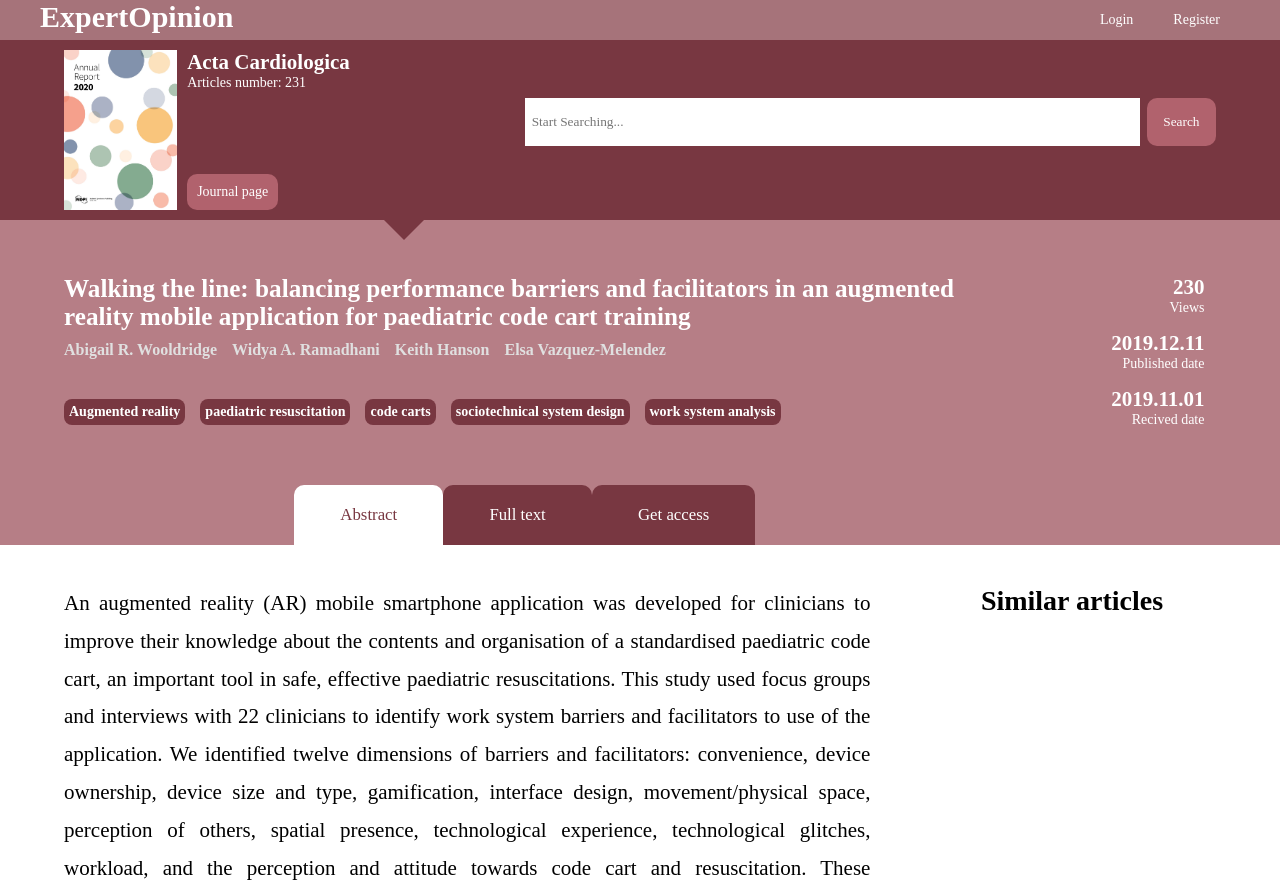
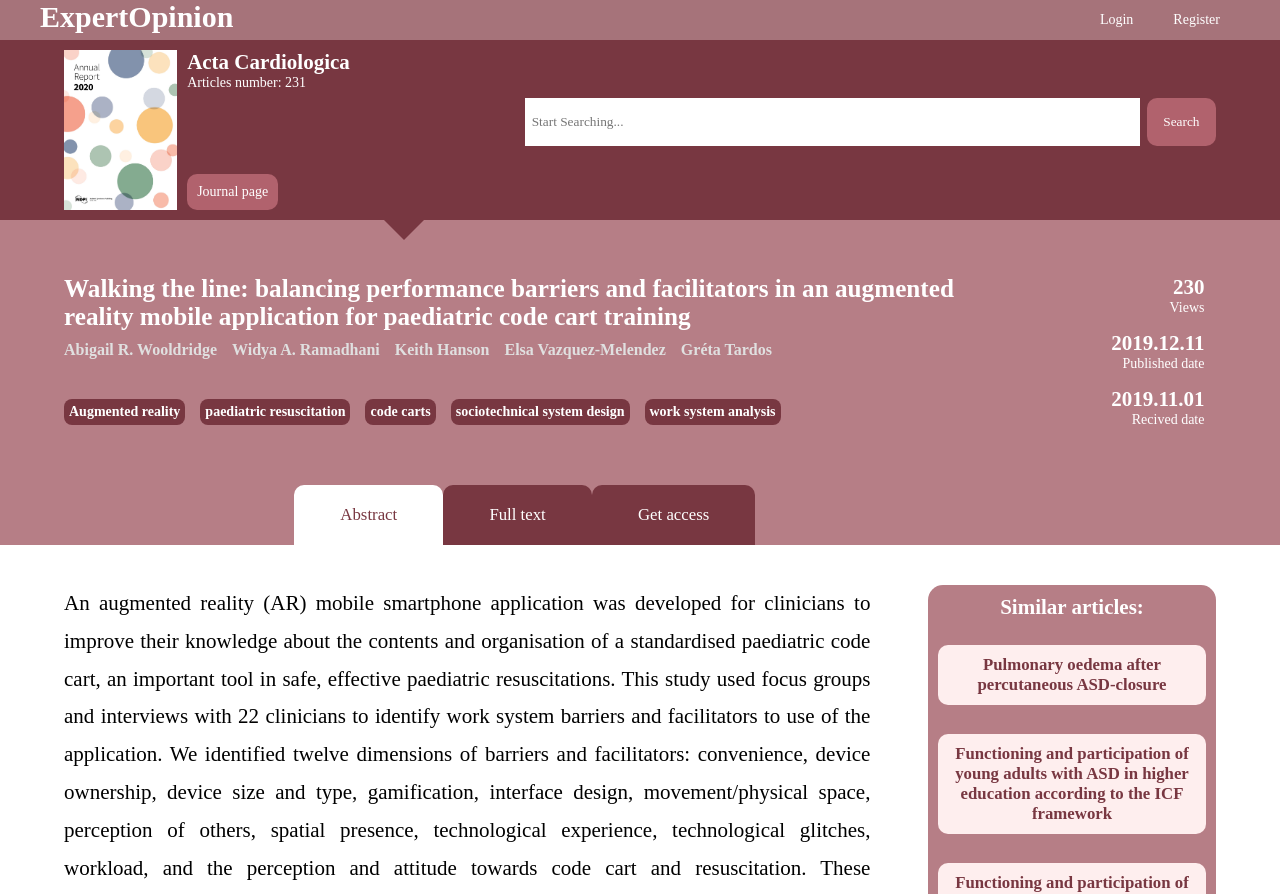
Before and after one commit to Radagea/journalist, a Vue app: page /article/1 in a window 1280 px wide. Shown: the top 894 px of the page. Built offline with nearby package versions, Linux system fonts and the light colour scheme; a web font is replaced by a local one.

Commit message:
Article main page prepared for fetch, searchbar, search for author search for keyword now operatable

```diff
--- a/src/components/UI/TheFooter.vue
+++ b/src/components/UI/TheFooter.vue
@@ -11,9 +11,8 @@ export default {
 
 <style scoped>
 footer {
-    display: block;
     width: 100%;
     height: 30rem;
     background: #783741;
 }
-</style>>
+</style>
--- a/src/components/UI/cards/articles/ArticleTitle.vue
+++ b/src/components/UI/cards/articles/ArticleTitle.vue
@@ -5,17 +5,14 @@
             <div class="articletitle">
                 <h1>Walking the line: balancing performance barriers and facilitators in an augmented reality mobile application for paediatric code cart training</h1>
                 <h2>
-                    <span>Abigail R. Wooldridge</span>
-                    <span>Widya A. Ramadhani</span>
-                    <span>Keith Hanson</span>
-                    <span>Elsa Vazquez-Melendez</span>
+                    <span v-for="author in authors" :key="author.id" @click="searchAuthor(author)">
+                        {{author.firstName}} {{author.lastName}}
+                    </span>
                 </h2>
                 <h3>
-                    <span>Augmented reality</span>
-                    <span>paediatric resuscitation</span>
-                    <span>code carts</span>
-                    <span>sociotechnical system design</span>
-                    <span>work system analysis</span>
+                    <span v-for="keyword in keywords" :key="keyword.id" @click="searchKeyword(keyword)">
+                        {{keyword.keyword}}
+                    </span>
                 </h3>
                 <nav>
                     <ul>
@@ -39,7 +36,72 @@
 
 <script>
 export default {
+    data() {
+        return {
+            authors: [
+                {
+                    id: 1,
+                    firstName: 'Abigail R.',
+                    lastName: 'Wooldridge'
+                },
+                {
+                    id: 2,
+                    firstName: 'Widya A.',
+                    lastName: 'Ramadhani'
+                },
+                {
+                    id: 3,
+                    firstName: 'Keith',
+                    lastName: 'Hanson'
+                },
+                {
+                    id: 4,
+                    firstName: 'Elsa',
+                    lastName: 'Vazquez-Melendez'
+                },
+                {
+                    id: 5,
+                    firstName: 'Gréta',
+                    lastName: 'Tardos'
+                }
+            ],
+            keywords: [
+                {
+                    id: 1,
+                    keyword: 'Augmented reality',
+                },
+                {
+                    id: 2,
+                    keyword: 'paediatric resuscitation'
+                },
+                {
+                    id: 3,
+                    keyword: 'code carts'
+                },
+                {
+                    id: 4,
+                    keyword: 'sociotechnical system design'
+                },
+                {
+                    id: 5,
+                    keyword: 'work system analysis'
+                }
+            ]
+        };
+    },
+    methods: {
+        searchAuthor(authors) {
+            const authorName = authors.firstName+" "+authors.lastName;
+            this.$router.push({name: 'Searching', query: {author: authorName}});
+        },
+        searchKeyword(keyword) {
+            this.$router.push({
+                name: 'Searching',
+                query: {keywords: keyword.keyword}
+            });
 
+        }
+    }
 }
 </script>
 
--- a/src/components/UI/cards/articles/JournalInArticle.vue
+++ b/src/components/UI/cards/articles/JournalInArticle.vue
@@ -10,7 +10,7 @@
             <div class="searcher">
                 <div class="wrap">
                     <input class="mainsearch" type="text" id="mainsearch" name="mainsearch" placeholder="Start Searching..." v-model="mainSearch">
-                    <button class="searchButton">Search</button>
+                    <button class="searchButton" @click="StartSearching">Search</button>
                 </div>
             </div>
         </div>
@@ -23,6 +23,14 @@ export default {
         return {
             mainSearch: '',
         };
+    },
+    methods: {
+        StartSearching() {
+            this.$router.push({
+                name: 'Searching',
+                query: {main: this.mainSearch}
+            });
+        }
     }
 }
 </script>
--- a/src/components/pages/MainArticlePage.vue
+++ b/src/components/pages/MainArticlePage.vue
@@ -8,7 +8,18 @@
                 <p><span class="bold">Practitioner summary: </span>Augmented reality (AR) may prepare workers for situations that do not occur frequently. This study investigates barriers and facilitators to using an AR mobile smartphone application developed to improve clinician knowledge about code carts, leading to improvements to the application and principles to guide the design of other AR-based technologies.</p>
             </div>
             <div class="right">
-                <h1>Similar articles</h1>
+                <ul>
+                    <h1>Similar articles:</h1>
+                    <li>
+                        <h2>Pulmonary oedema after percutaneous ASD-closure</h2>
+                    </li>
+                    <li>
+                        <h2>Functioning and participation of young adults with ASD in higher education according to the ICF framework</h2>
+                    </li>
+                    <li>
+                        <h2>Functioning and participation of young adults with ASD in higher education according to the ICF framework</h2>
+                    </li>
+                </ul>
             </div>
         </div>
     </main>
@@ -28,8 +39,8 @@ export default {
 <style scoped>
     main {
         width: 100%;
-        height: 50rem;
         background-color: white;
+        overflow: hidden;
     }
     .wrapper {
         width: 90%;
@@ -59,4 +70,35 @@ export default {
         text-align: center;
         float: left;
     }
+    .right h1 {
+        font-size: 1.5em;
+        margin-bottom: 25px;
+        color: white;
+    }
+    .right h2 {
+        font-size: 1.2em;
+    }
+    .right ul {
+        list-style: none;
+        background-color: #B67E86;
+        padding: 10px;
+        border-radius: 15px;
+    }
+    .right ul li {
+        display: block;
+        padding: 10px;
+        margin-bottom: 1.8rem;
+        background-color: #FEEEEE;
+        color: #783741;
+        border-radius: 10px;
+        cursor: pointer;
+        transition: 0.3s;
+    }
+    .right ul li:last-child {
+        margin-bottom: 0;
+    }
+    .right ul li:hover {
+        color: white;
+        background-color: #783741;
+    }
 </style>
```
